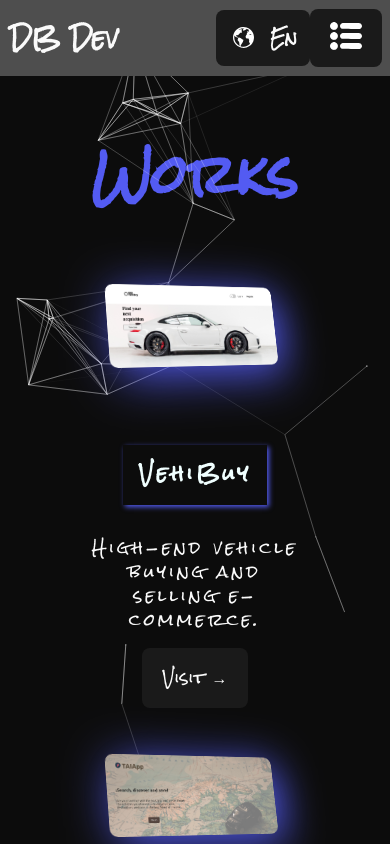
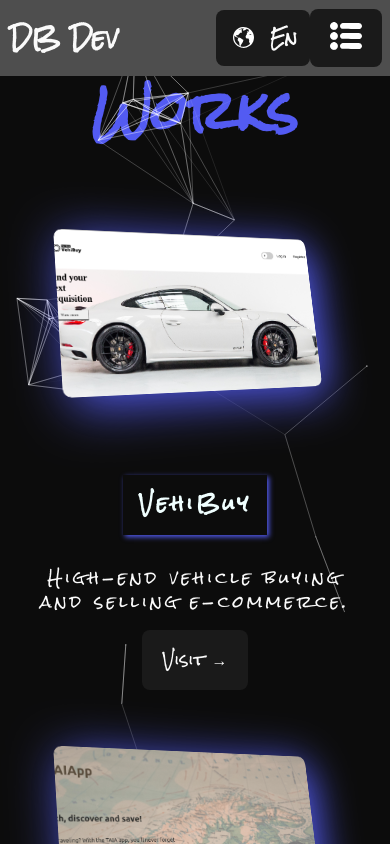
Before and after one commit to Daniel-Botache/Portfolio, a React (Vite) app in the folder Portfolio/: page /projects in a window 390 px wide. Shown: the top 844 px of the page. Built offline with nearby package versions, Linux system fonts and the light colour scheme.

Commit message:
se mejora el estilo de works responsive

```diff
--- a/Portfolio/src/components/Projects/Projects.module.css
+++ b/Portfolio/src/components/Projects/Projects.module.css
@@ -69,7 +69,7 @@
     align-items: center;
   }
   .mainContainer {
-    padding: 5em;
+    padding: 2em;
     display: flex;
     flex-direction: column;
     gap: 2em;
@@ -94,3 +94,17 @@
     filter: drop-shadow(2px 2px 20px #535bf2);
   }
 }
+@media (max-width: 557px) {
+  .imgContainer {
+    width: 350px;
+    height: 199px;
+    border-radius: 10px;
+  }
+  .img {
+    border-radius: 10px;
+    object-fit: cover;
+  }
+  .mainContainer {
+    padding: 1em;
+  }
+}
```
